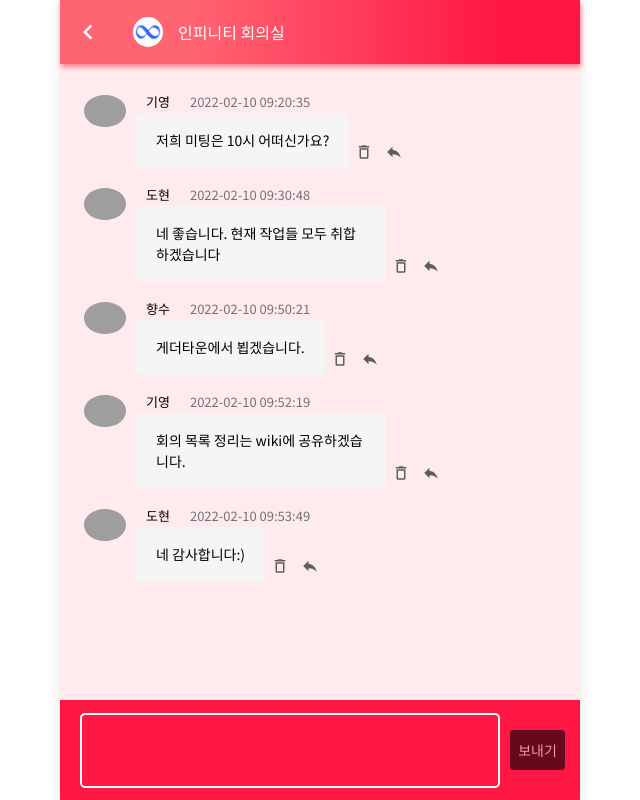
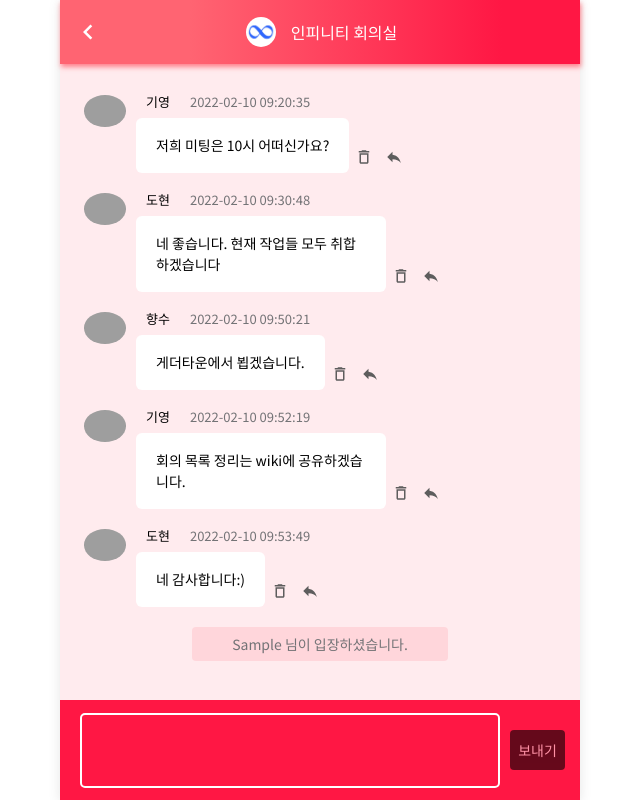
Before and after one commit to 2201infinity/swit-messenger, a React (Create React App) app: page / in a window 1280 px wide. Both pictures are taken after typing "Sample" into the empty fields and a click on the button "입장하기". Shown: the whole page, without its empty margins (320-960 px from the left). Built offline with nearby package versions, Linux system fonts and the light colour scheme; grey boxes are pictures that could not be loaded.

Commit message:
style: css수정 style: 헤더 중앙정렬 style: 입장 메세지 css 수정 style: margin-top 추가

```diff
--- a/src/components/messenger/ChatHeader.tsx
+++ b/src/components/messenger/ChatHeader.tsx
@@ -48,7 +48,8 @@ const ChatRoomName = styled.div`
   align-items: center;
   font-size: ${({ theme }) => theme.fontSize.subTitle};
   color: ${({ theme }) => theme.colors.white};
-
+  justify-content: center;
+  width: calc(100% - 30px);
   img {
     border-radius: 50%;
     width: 30px;
@@ -58,7 +59,6 @@ const ChatRoomName = styled.div`
 `;
 
 const StyledIcon = styled(BackIcon)`
-  margin-right: 30px;
   width: 30px;
   height: 30px;
   cursor: pointer;
--- a/src/components/messenger/ChatRoom.tsx
+++ b/src/components/messenger/ChatRoom.tsx
@@ -62,6 +62,8 @@ export const ChatRoom = () => {
               isMyMessage={isMyMessage(userId)}
               key={`${id}_${content}`}
             >
+              {id !== 9999 ? (
+                <>
                   <ImageBox imageSrc={profileImage} />
                   <MessageContainer isMyMessage={isMyMessage(userId)}>
                     <UserName className="usernameBox">
@@ -88,10 +90,13 @@ export const ChatRoom = () => {
                       </MessageButton>
                     </FlexBox>
                   </MessageContainer>
+                </>
+              ) : (
+                <JoinMessage>{content}</JoinMessage>
+              )}
             </MessageBox>
           );
         })}
-
         <div ref={messagesEndRef} />
         {isDeleteModal && selectedMessage && (
           <MessageDeleteModal
@@ -183,3 +188,14 @@ const MessageContainer = styled.div<{ isMyMessage: boolean }>`
       }
     `}
 `;
+
+const JoinMessage = styled.p`
+  margin: 0 auto;
+  font-size: ${({ theme }) => theme.fontSize.text};
+  /* background-color: ${({ theme }) => theme.colors.button}; */
+  background-color: rgba(255, 209, 216, 0.8);
+  color: ${({ theme }) => theme.colors.gray};
+  text-align: center;
+  padding: 10px 40px;
+  border-radius: 4px;
+`;
--- a/src/components/messenger/Message.tsx
+++ b/src/components/messenger/Message.tsx
@@ -20,7 +20,7 @@ const MessageContainer = styled.div<{ isMyMessage: boolean }>`
           margin-right: 10px;
         `
       : css`
-          background: ${({ theme }) => theme.colors.othersChatBackground};
+          background: ${({ theme }) => theme.colors.white};
           color: ${({ theme }) => theme.colors.black};
           margin-left: 10px;
         `}
@@ -29,4 +29,5 @@ const MessageContainer = styled.div<{ isMyMessage: boolean }>`
   border-radius: 6px;
   line-height: 1.5;
   max-width: 250px;
+  margin-top: 5px;
 `;
--- a/src/components/messenger/hooks/useMessenger.ts
+++ b/src/components/messenger/hooks/useMessenger.ts
@@ -1,4 +1,4 @@
-import React, { useRef, useState } from "react";
+import React, { useEffect, useRef, useState } from "react";
 import { IMessage } from "types/message";
 import MockMessages from "utils/data.json";
 import { getCurrentDate } from "utils/date";
@@ -57,6 +57,20 @@ export default function useMessenger() {
 
     textAreaRef.current?.focus();
   };
+  useEffect(() => {
+    userId &&
+      setMessages((prev) => [
+        ...prev,
+        {
+          id: 9999,
+          userId: 9999,
+          userName: "",
+          profileImage: "",
+          date: getCurrentDate(),
+          content: `${userName} 님이 입장하셨습니다.`,
+        },
+      ]);
+  }, [userId, userName]);
 
   return {
     messages,
```
Lines whose indentation alone changed are shown as unchanged.
